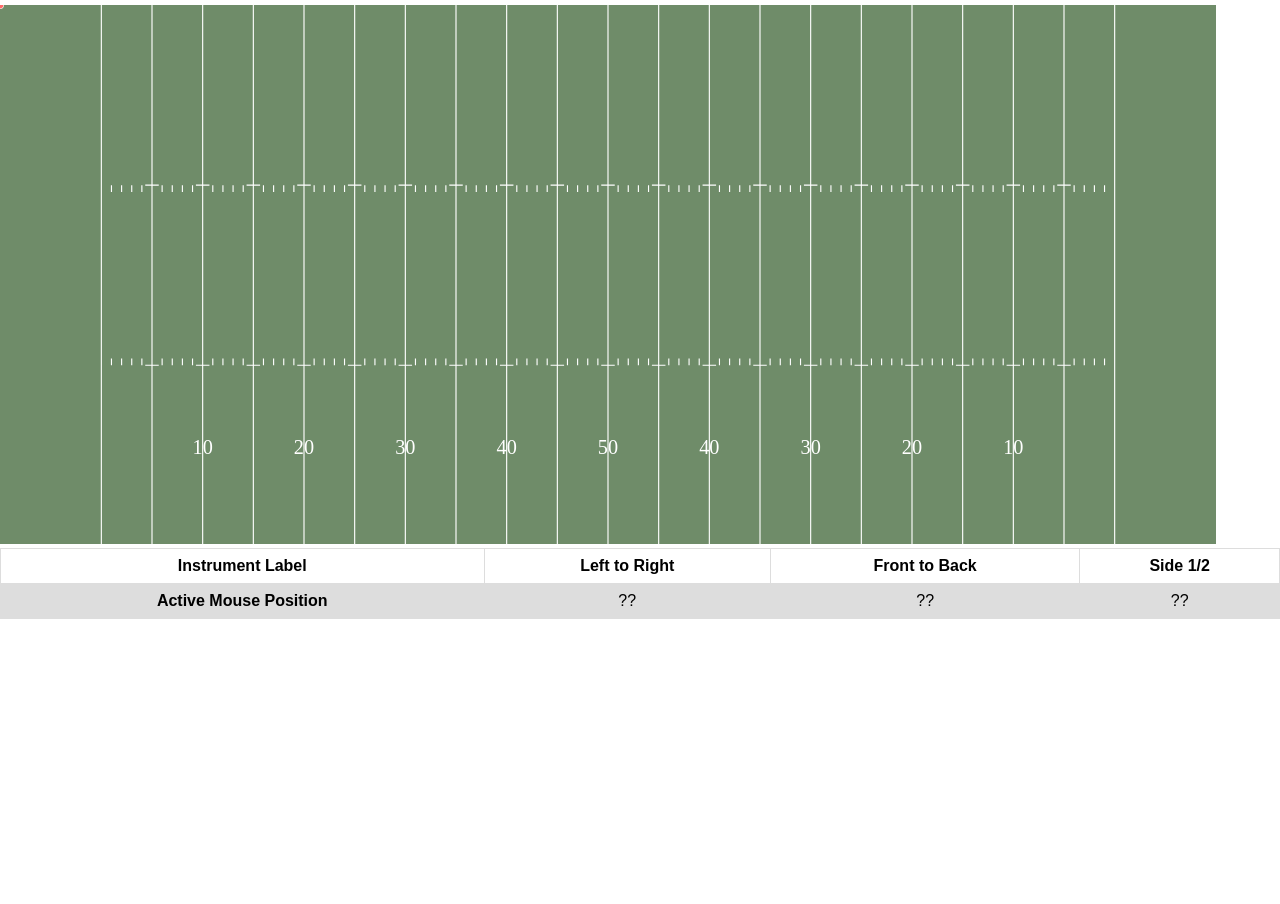
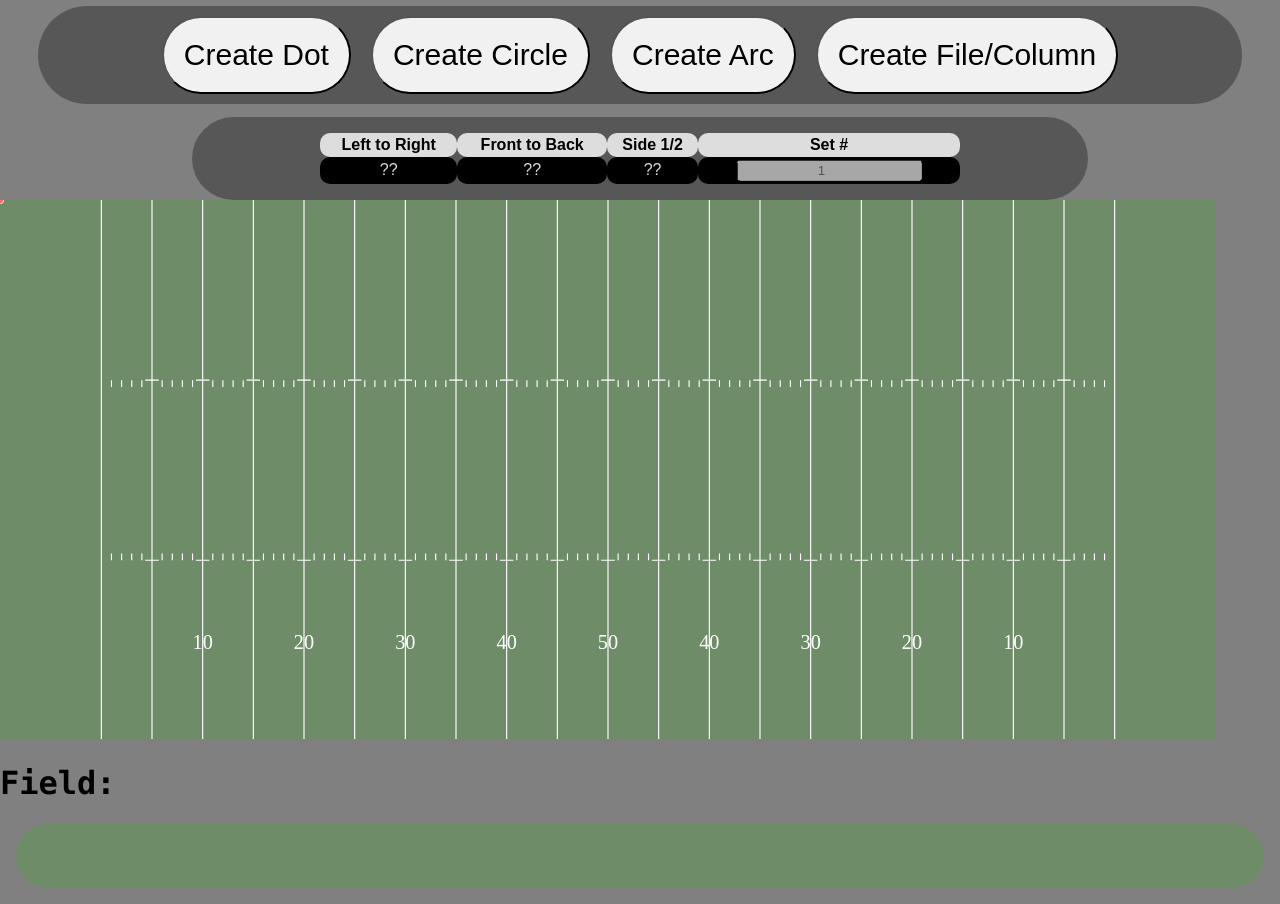
Before and after one commit to Suave101/FirstStepoff, a plain HTML site: page index.html in a window 1280 px wide. Shown: the part 75-979 px from the top of the page. Before the commit the page ends 800 px from the top, so only its background shows below. Drawn offline with Linux system fonts and the light colour scheme.

Commit message:
Update index.html

```diff
--- a/index.html
+++ b/index.html
@@ -4,55 +4,149 @@
     <meta charset="UTF-8">
     <title>First Stepoff</title>
     <link rel="icon" type="image/x-icon" href="logos/svg/logo-no-background.svg">
+    <script src="main.js" defer></script>
 </head>
 <style>
+#marcherManagementDiv {
+  display: flex;
+  justify-content: center;
+  align-items: center;
+  flex-wrap: wrap;
+  background-color: #6f8c69;
+  border-radius: 5em;
+  padding: 2em;
+  margin: 1em;
+}
+._CGcircleElement {
+  flex: 100%;
+  display: flex;
+  flex-wrap: wrap;
+  justify-content: center;
+  align-items: center;
+  background-color: #575757;
+  border-radius: 5em;
+  margin: 1em;
+  padding: 2em;
+}
+._CGmarcherElement {
+  flex: 25%;
+  display: inline-block;
+  background-color: #000080;
+  color: white;
+  border-radius: 1em;
+  padding: 0.25em;
+  margin: 0.5em;
+}
+.tableDiv {
+  display: flex;
+  justify-content: center;
+  align-items: center;
+  background-color: #575757;
+  border-radius: 10em;
+  margin-right: 15%;
+  margin-left: 15%;
+}
 table {
   font-family: arial, sans-serif;
   border-collapse: collapse;
 }
 #labelCordStable {
+  margin: 1em;
   font-family: arial, sans-serif;
   border-collapse: collapse;
-  width: 100%;
+  width: 40em;
+}
+td, th {
+  border-radius: 10px;
+  text-align: center;
+  padding: 3px;
 }
 
-td, th {
-  border: 1px solid #dddddd;
-  text-align: center;
-  padding: 8px;
+tr:nth-child(odd) {
+  background-color: #dddddd;
+  color: #000000;
 }
-
 tr:nth-child(even) {
-  background-color: #dddddd;
+  background-color: #000000;
+  color: #dddddd;
 }
 .temp {
+  justify-content: center;
+  align-items: center;
+  background-color: #dddddd;
   display: inline-block;
+}
+.topDiv {
+  width: 100%;
 }
 table#infoTable {
     width: 15%;
     height: 100%;
     display: inline-block;
     vertical-align: top;
-    overflow-y: scroll;
+}
+h1 {
+  color: black;
+  font-family: "Lucida Console", "Courier New", monospace;
+}
+body {
+  background-color: grey;
+  font-family: "Lucida Console", "Courier New", monospace;
+}
+.flex-container {
+  display: flex;
+  justify-content: center;
+  background-color: #575757;
+  border-radius: 10em;
+  margin-right: 3%;
+  margin-left: 3%;
+  margin-bottom: 1%;
+}
+.flex-container > button {
+  border-radius: 10em;
+  background-color: #f1f1f1;
+  margin: 10px;
+  padding: 20px;
+  font-size: 30px;
+}
+.flex-container > button:hover {
+  border-radius: 10em;
+  background-color: #575757;
+  margin: 10px;
+  padding: 20px;
+  font-size: 30px;
+}
+#setNumber {
+  text-align: center;
 }
 </style>
 <body style="margin:0;padding:0">
   <h1>First Stepoff</h1>
-    <div id="temp"></div>
-    <script src="main.js"></script>
+  <div class="flex-container">
+    <button onclick="setModeDot()">Create Dot</button>
+    <button onclick="setModeCircle()">Create Circle</button>
+    <button id="arcButton" onclick="alert('Feature Coming Soon')">Create Arc</button>
+    <button onclick="alert('Feature Coming Soon')">Create File/Column</button>
+  </div>
+  <div class="tableDiv">
     <table id="labelCordStable">
     <tr>
-        <th>Instrument Label</th>
       <th>Left to Right</th>
       <th>Front to Back</th>
       <th>Side 1/2</th>
+      <th>Set #</th>
     </tr>
     <tr>
-        <th id="set#">Active Mouse Position</th>
       <td id="tlr">??</td>
       <td id="tfb">??</td>
       <td id="s12">??</td>
+      <td id="setNumberContainer"><input type="number" value="1" id="setNumber" min="1" disabled="true"></td>
     </tr>
   </table>
+</div>
+  <div id="temp"></div>
+  <h1 draggable="false">Field: </h1>
+  <div id="marcherManagementDiv" ondrop="drop(event)" ondragover="allowDrop(event)"></div>
+  <div id="circleManagementDiv"></div>
 </body>
 </html>
```
Lines whose indentation alone changed are shown as unchanged.
